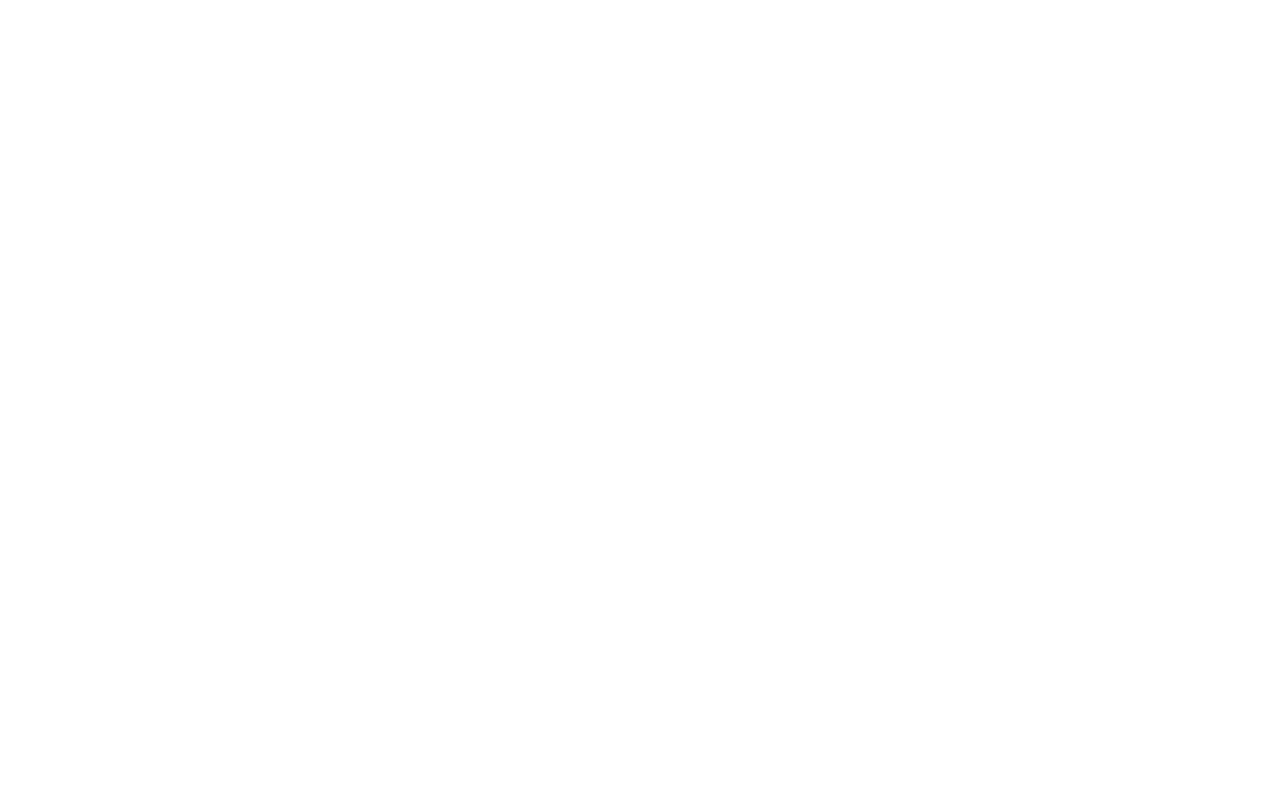
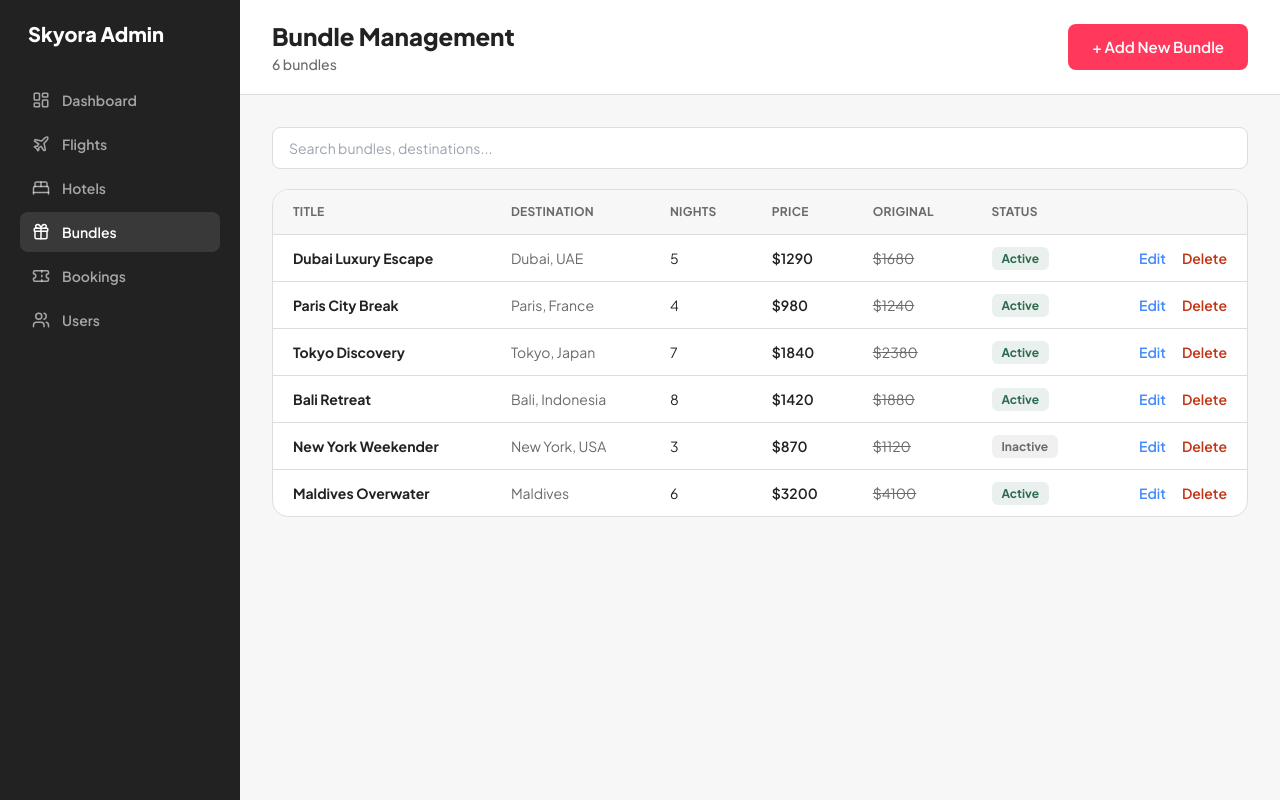
Before and after one commit to obada-halaybeh/skyora-client, a React (Vite) app: page /admin/bundles in a window 1280 px wide. Before the commit this address had no page. Built offline with nearby package versions, Linux system fonts and the light colour scheme.

Commit message:
admin bundale

```diff
--- a/src/App.jsx
+++ b/src/App.jsx
@@ -15,6 +15,7 @@
 import Trips from "./pages/Trips";
 import AdminFlights from "./pages/admin/AdminFlights";
 import AdminHotels from "./pages/admin/AdminHotels";
+import AdminBundles from "./pages/admin/AdminBundles";
 
 function App() {
   return (
@@ -36,6 +37,7 @@
           <Route path="/trips" element={<Trips />} />
           <Route path="/admin/flights" element={<AdminFlights />} />
           <Route path="/admin/hotels" element={<AdminHotels />} />
+          <Route path="/admin/bundles" element={<AdminBundles />} />
         </Routes>
         {/* <Footer /> */}
       </Router>
--- /dev/null
+++ b/src/data/adminBundles.js
@@ -0,0 +1,56 @@
+export let adminBundles = [
+  {
+    id: 1,
+    title: "Dubai Luxury Escape",
+    destination: "Dubai, UAE",
+    nights: 5,
+    price: 1290,
+    original: 1680,
+    status: "Active",
+  },
+  {
+    id: 2,
+    title: "Paris City Break",
+    destination: "Paris, France",
+    nights: 4,
+    price: 980,
+    original: 1240,
+    status: "Active",
+  },
+  {
+    id: 3,
+    title: "Tokyo Discovery",
+    destination: "Tokyo, Japan",
+    nights: 7,
+    price: 1840,
+    original: 2380,
+    status: "Active",
+  },
+  {
+    id: 4,
+    title: "Bali Retreat",
+    destination: "Bali, Indonesia",
+    nights: 8,
+    price: 1420,
+    original: 1880,
+    status: "Active",
+  },
+  {
+    id: 5,
+    title: "New York Weekender",
+    destination: "New York, USA",
+    nights: 3,
+    price: 870,
+    original: 1120,
+    status: "Inactive",
+  },
+  {
+    id: 6,
+    title: "Maldives Overwater",
+    destination: "Maldives",
+    nights: 6,
+    price: 3200,
+    original: 4100,
+    status: "Active",
+  },
+];
--- /dev/null
+++ b/src/pages/admin/AdminBundles.jsx
@@ -0,0 +1,221 @@
+import { useState, useEffect } from "react";
+import AdminLayout from "../../components/admin/AdminLayout";
+import DataTable from "../../components/admin/DataTable";
+import Drawer from "../../components/admin/Drawer";
+import Button from "../../components/common/Button";
+import Input from "../../components/common/Input";
+import {
+  getBundles,
+  addBundle,
+  updateBundle,
+  deleteBundle,
+} from "../../services/bundleService";
+
+const EMPTY_FORM = {
+  title: "",
+  destination: "",
+  nights: "",
+  price: "",
+  original: "",
+  status: "Active",
+};
+
+export default function AdminBundles() {
+  const [bundles, setBundles] = useState([]);
+  const [loading, setLoading] = useState(true);
+  const [search, setSearch] = useState("");
+
+  const [drawerOpen, setDrawerOpen] = useState(false);
+  const [editingId, setEditingId] = useState(null);
+  const [form, setForm] = useState(EMPTY_FORM);
+
+  useEffect(() => {
+    loadBundles();
+  }, []);
+
+  const loadBundles = async () => {
+    setLoading(true);
+    const data = await getBundles();
+    setBundles(data);
+    setLoading(false);
+  };
+
+  const openAdd = () => {
+    setEditingId(null);
+    setForm(EMPTY_FORM);
+    setDrawerOpen(true);
+  };
+
+  const openEdit = (bundle) => {
+    setEditingId(bundle.id);
+    setForm({
+      title: bundle.title,
+      destination: bundle.destination,
+      nights: bundle.nights,
+      price: bundle.price,
+      original: bundle.original,
+      status: bundle.status,
+    });
+    setDrawerOpen(true);
+  };
+
+  const handleSave = async () => {
+    const payload = {
+      ...form,
+      nights: Number(form.nights),
+      price: Number(form.price),
+      original: Number(form.original),
+    };
+    if (editingId) {
+      await updateBundle(editingId, payload);
+    } else {
+      await addBundle(payload);
+    }
+    setDrawerOpen(false);
+    loadBundles();
+  };
+
+  const handleDelete = async (bundle) => {
+    if (!confirm(`Delete ${bundle.title}?`)) return;
+    await deleteBundle(bundle.id);
+    loadBundles();
+  };
+
+  const setField = (field, value) => setForm({ ...form, [field]: value });
+
+  const visible = bundles.filter((b) => {
+    const q = search.toLowerCase();
+    return (
+      b.title.toLowerCase().includes(q) ||
+      b.destination.toLowerCase().includes(q)
+    );
+  });
+
+  return (
+    <AdminLayout
+      active="Bundles"
+      title="Bundle Management"
+      subtitle={`${bundles.length} bundles`}
+      action={
+        <Button variant="primary" size="md" onClick={openAdd}>
+          + Add New Bundle
+        </Button>
+      }
+    >
+      {/* Search */}
+      <div className="mb-5">
+        <input
+          value={search}
+          onChange={(e) => setSearch(e.target.value)}
+          placeholder="Search bundles, destinations..."
+          className="w-full px-4 py-2.5 border border-hairline rounded-lg text-sm outline-none focus:border-ink"
+        />
+      </div>
+
+      {loading ? (
+        <p className="text-ash py-10 text-center">Loading bundles...</p>
+      ) : (
+        <DataTable
+          columns={[
+            "Title",
+            "Destination",
+            "Nights",
+            "Price",
+            "Original",
+            "Status",
+          ]}
+          rows={visible}
+          onEdit={openEdit}
+          onDelete={handleDelete}
+          renderCell={(b) => (
+            <>
+              <td className="px-5 py-3 font-bold">{b.title}</td>
+              <td className="px-5 py-3 text-ash">{b.destination}</td>
+              <td className="px-5 py-3">{b.nights}</td>
+              <td className="px-5 py-3 font-semibold">${b.price}</td>
+              <td className="px-5 py-3 text-ash line-through">${b.original}</td>
+              <td className="px-5 py-3">
+                <span
+                  className={`text-[12px] font-bold px-2.5 py-1 rounded-md ${
+                    b.status === "Active"
+                      ? "bg-success/10 text-success"
+                      : "bg-ash/10 text-ash"
+                  }`}
+                >
+                  {b.status}
+                </span>
+              </td>
+            </>
+          )}
+        />
+      )}
+
+      {/* Add / Edit drawer */}
+      <Drawer
+        open={drawerOpen}
+        onClose={() => setDrawerOpen(false)}
+        title={editingId ? "Edit Bundle" : "Add New Bundle"}
+      >
+        <div className="flex flex-col gap-4">
+          <Input
+            label="BUNDLE TITLE"
+            placeholder="Dubai Luxury Escape"
+            value={form.title}
+            onChange={(e) => setField("title", e.target.value)}
+          />
+          <Input
+            label="DESTINATION"
+            placeholder="Dubai, UAE"
+            value={form.destination}
+            onChange={(e) => setField("destination", e.target.value)}
+          />
+          <Input
+            label="NIGHTS"
+            type="number"
+            placeholder="5"
+            value={form.nights}
+            onChange={(e) => setField("nights", e.target.value)}
+          />
+          <div className="grid grid-cols-2 gap-4">
+            <Input
+              label="PRICE"
+              type="number"
+              placeholder="1290"
+              value={form.price}
+              onChange={(e) => setField("price", e.target.value)}
+            />
+            <Input
+              label="ORIGINAL PRICE"
+              type="number"
+              placeholder="1680"
+              value={form.original}
+              onChange={(e) => setField("original", e.target.value)}
+            />
+          </div>
+          <div>
+            <label className="block text-[12px] font-bold mb-1.5 tracking-wide">
+              STATUS
+            </label>
+            <select
+              value={form.status}
+              onChange={(e) => setField("status", e.target.value)}
+              className="w-full px-4 py-[13px] border border-hairline rounded-[10px] text-[15px] font-medium outline-none focus:border-ink"
+            >
+              <option value="Active">Active</option>
+              <option value="Inactive">Inactive</option>
+            </select>
+          </div>
+
+          <Button
+            variant="gradient"
+            size="lg"
+            className="w-full mt-2"
+            onClick={handleSave}
+          >
+            {editingId ? "Save Changes" : "Add Bundle"}
+          </Button>
+        </div>
+      </Drawer>
+    </AdminLayout>
+  );
+}
--- /dev/null
+++ b/src/services/bundleService.js
@@ -0,0 +1,32 @@
+import { adminBundles } from "../data/adminBundles";
+
+let bundles = [...adminBundles];
+const delay = (ms = 200) => new Promise((res) => setTimeout(res, ms));
+
+export async function getBundles() {
+  await delay();
+  return [...bundles];
+  // LATER: return fetch("/api/bundles").then((r) => r.json());
+}
+
+export async function addBundle(bundle) {
+  await delay();
+  const newBundle = { ...bundle, id: Date.now() };
+  bundles = [newBundle, ...bundles];
+  return newBundle;
+  // LATER: POST /api/bundles
+}
+
+export async function updateBundle(id, updates) {
+  await delay();
+  bundles = bundles.map((b) => (b.id === id ? { ...b, ...updates } : b));
+  return bundles.find((b) => b.id === id);
+  // LATER: PUT /api/bundles/:id
+}
+
+export async function deleteBundle(id) {
+  await delay();
+  bundles = bundles.filter((b) => b.id !== id);
+  return { success: true };
+  // LATER: DELETE /api/bundles/:id
+}
```
